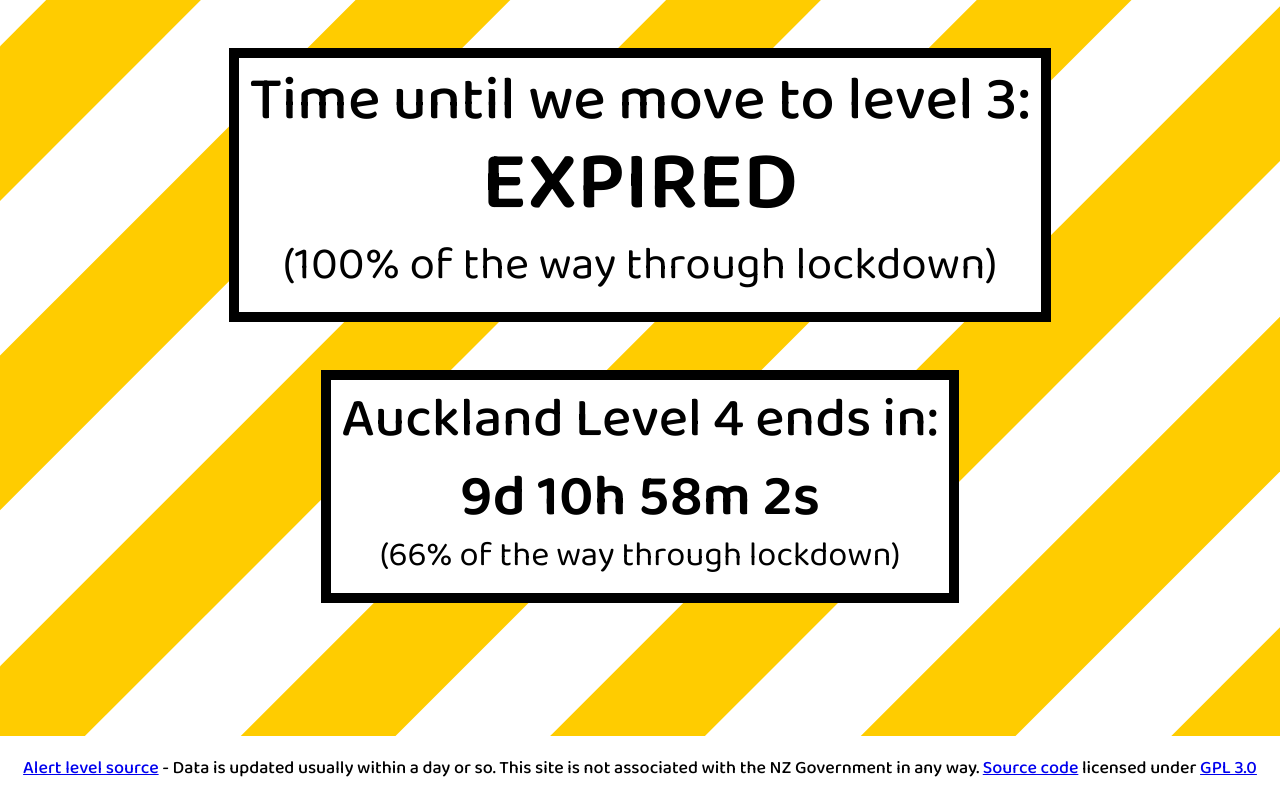
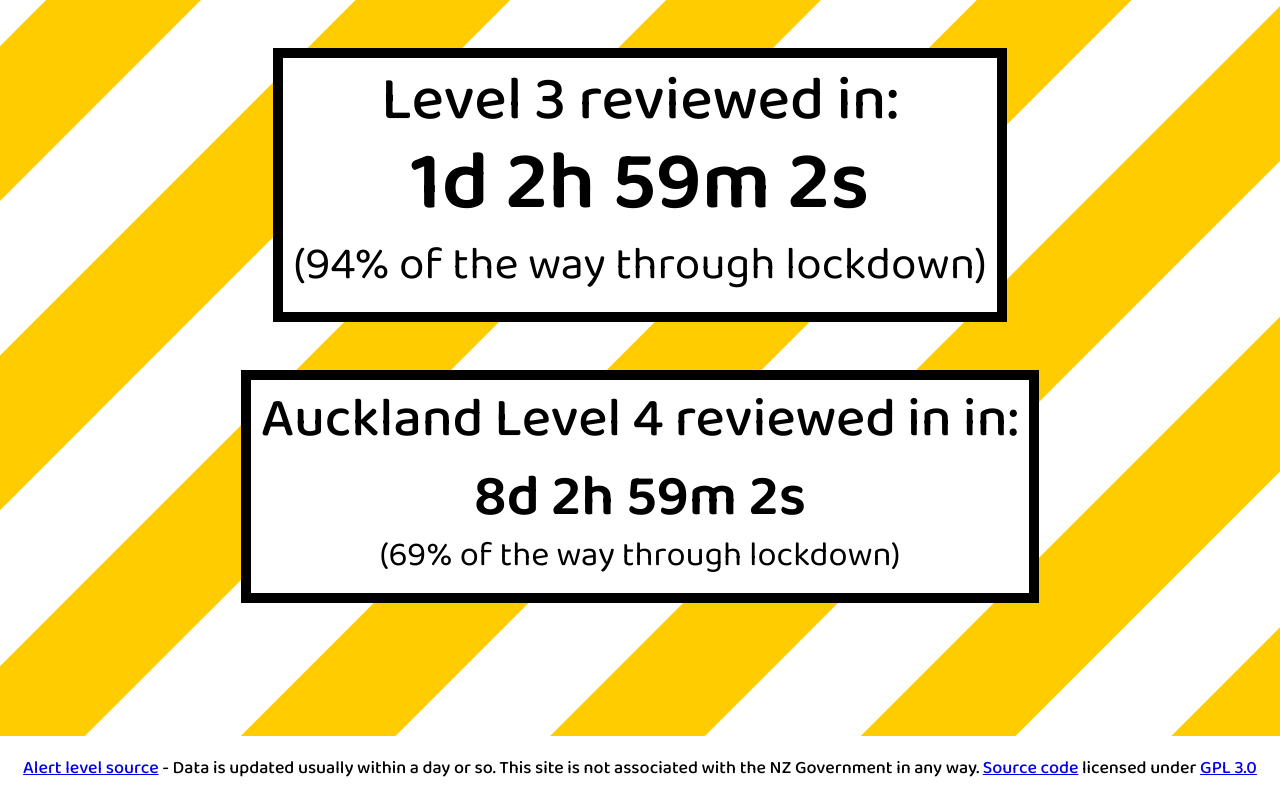
Before and after one commit to DanGamingTV/CovidCountdown, a plain HTML site: page index.html in a window 1280 px wide. Drawn offline with Linux system fonts and the light colour scheme.

Commit message:
Sorry forgot to update!

```diff
--- a/index.html
+++ b/index.html
@@ -28,12 +28,12 @@
     website isn't a security threat to your system (trust me, it's literally open source)</noscript>
   <div class='countdown-card'>
     <!-- TODO: I have no idea how to center this parent div (the one above this line) vertically on the page. I hate CSS and I wish we had better web standards but w3 messed up in the early days and we're stuck with this forever it seems. :( -->
-    <p class="hero">Time until we move to level 3:</p>
+    <p class="hero">Level 3 reviewed in:</p>
     <div id="demo" class='clock'>0d 0h 00m 00s</div>
     <p class="subtitle" id="percentageThrough"></p>
   </div>
   <div class='countdown-card'>
-    <p class="hero small">Auckland Level 4 ends in:</p>
+    <p class="hero small">Auckland Level 4 reviewed in in:</p>
     <div id="auckland" class='clock small'>0d 0h 00m 00s</div>
     <p class="subtitle small" id="aucklandPercentage"></p>
   </div>
@@ -46,10 +46,10 @@
   </div>
   <script src="./js/script.min.js"></script>
   <script>
-    var latestDate = Date.parse("Aug 31, 2021 23:59:00 +12:00")
+    var latestDate = Date.parse("Sep 6, 2021 16:00:00 +12:00")
     var currentLockdownStart_ = Date.parse("17 Aug, 2021 23:59:00 +12:00")
     setDateStuff(true, "#demo", "#percentageThrough", latestDate, currentLockdownStart_);
-    setDateStuff(false, "#auckland", "#aucklandPercentage", Date.parse("14 Sep, 2021 23:59:00 +12:00"), currentLockdownStart_);
+    setDateStuff(false, "#auckland", "#aucklandPercentage", Date.parse("13 Sep, 2021 16:00:00 +12:00"), currentLockdownStart_);
   </script>
 </body>
 
```
